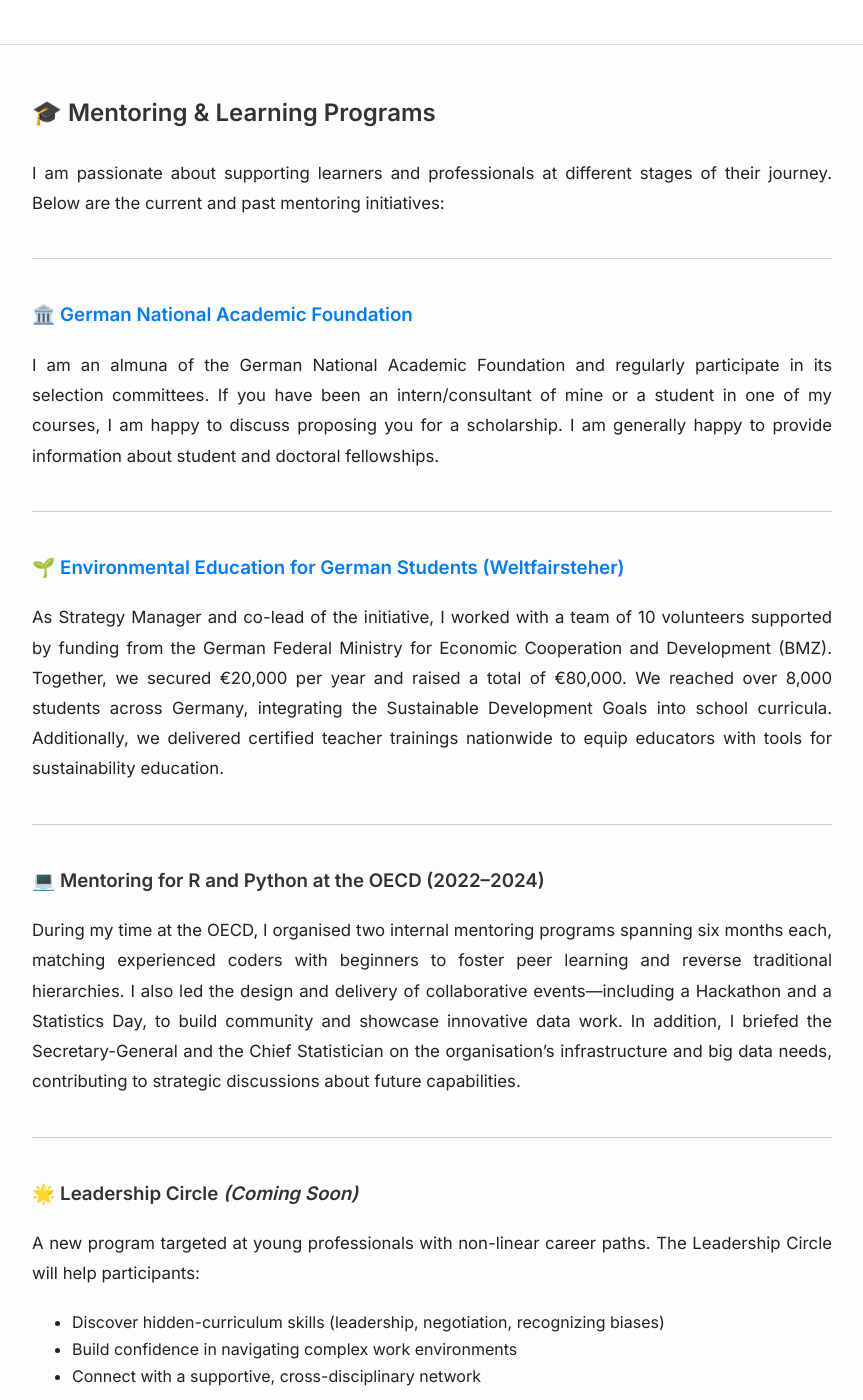
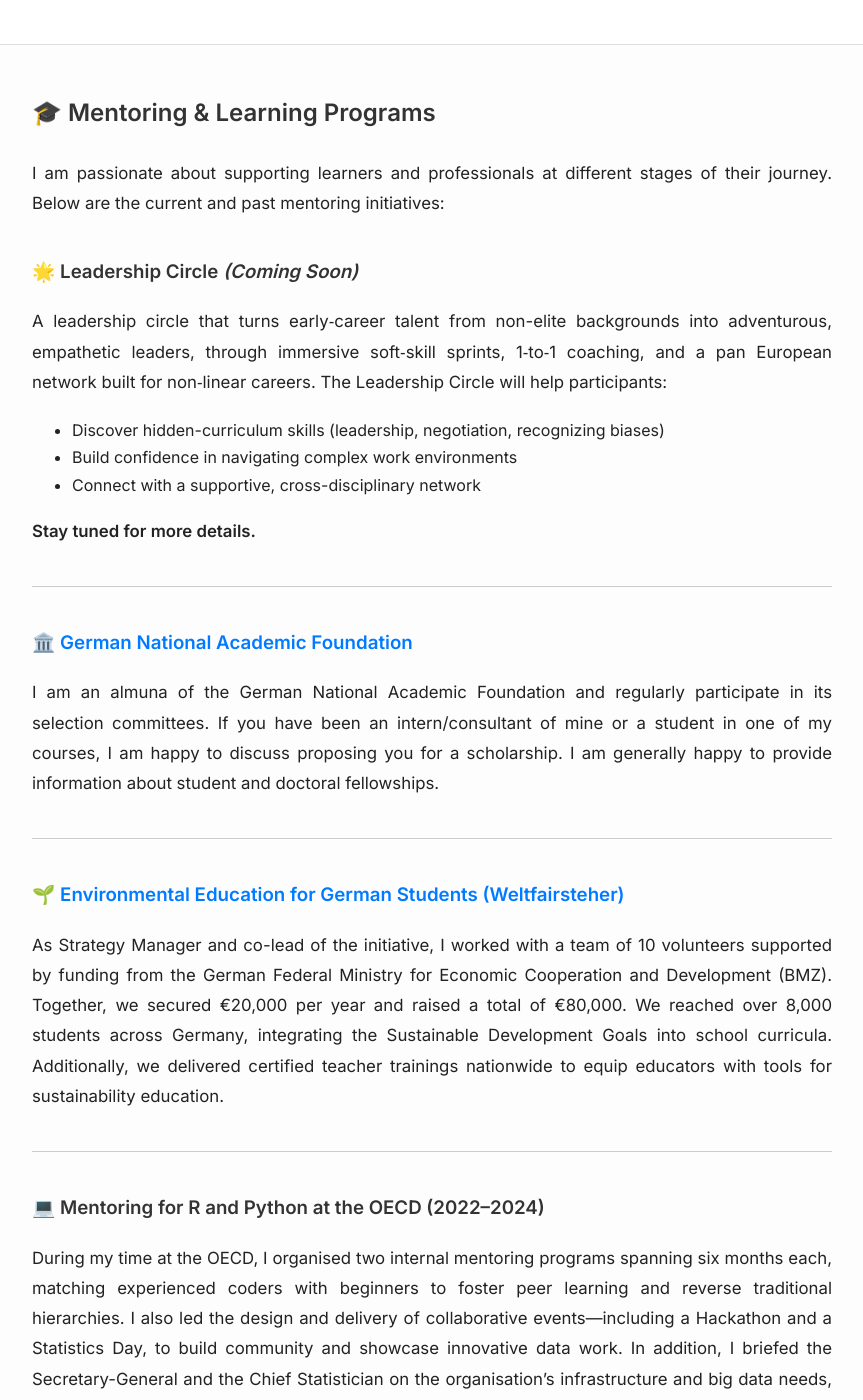
Before and after one commit to julia-m-schmidt/julia-m-schmidt.github.io, a Jekyll site: the page built from mentoring.md, in a window 1280 px wide and 1400 px high, scrolled down 436 px. Shown: the whole window, without its empty margins (208-1071 px from the left). Built offline with Jekyll 4.4.1, drawn with Linux system fonts in a browser that asks for light colours; some of the changed text lies outside the part shown.

Commit message:
Update mentoring.md

```diff
--- a/mentoring.md
+++ b/mentoring.md
@@ -8,6 +8,17 @@ permalink: /mentoring/
 ## 🎓 Mentoring & Learning Programs
 
 I am passionate about supporting learners and professionals at different stages of their journey. Below are the current and past mentoring initiatives:
+
+
+### 🌟 Leadership Circle *(Coming Soon)*
+
+A leadership circle that turns early‑career talent from non-elite backgrounds into adventurous, empathetic leaders, through immersive soft‑skill sprints, 1‑to‑1 coaching, and a pan European network built for non‑linear careers. The Leadership Circle will help participants:
+
+- Discover hidden-curriculum skills (leadership, negotiation, recognizing biases)
+- Build confidence in navigating complex work environments
+- Connect with a supportive, cross-disciplinary network
+
+**Stay tuned for more details.**
 
 ---
 
@@ -28,15 +39,3 @@ As Strategy Manager and co-lead of the initiative, I worked with a team of 10 vo
 During my time at the OECD, I organised two internal mentoring programs spanning six months each, matching experienced coders with beginners to foster peer learning and reverse traditional hierarchies. I also led the design and delivery of collaborative events—including a Hackathon and a Statistics Day, to build community and showcase innovative data work. In addition, I briefed the Secretary-General and the Chief Statistician on the organisation’s infrastructure and big data needs, contributing to strategic discussions about future capabilities.
 
 ---
-
-### 🌟 Leadership Circle *(Coming Soon)*
-
-A new program targeted at young professionals with non-linear career paths. The Leadership Circle will help participants:
-
-- Discover hidden-curriculum skills (leadership, negotiation, recognizing biases)
-- Build confidence in navigating complex work environments
-- Connect with a supportive, cross-disciplinary network
-
-**Stay tuned for more details.**
-
----
```
